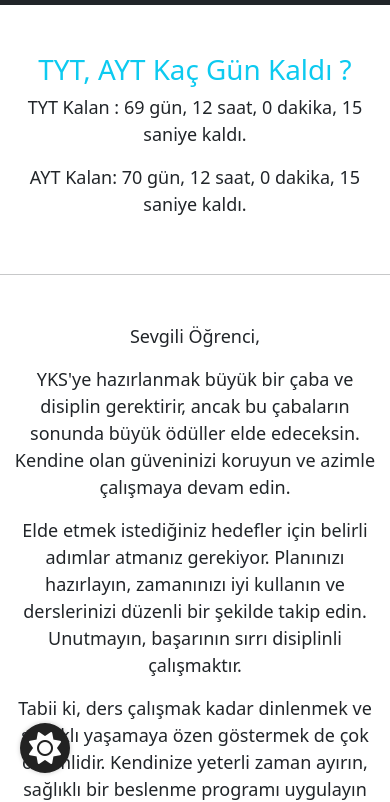
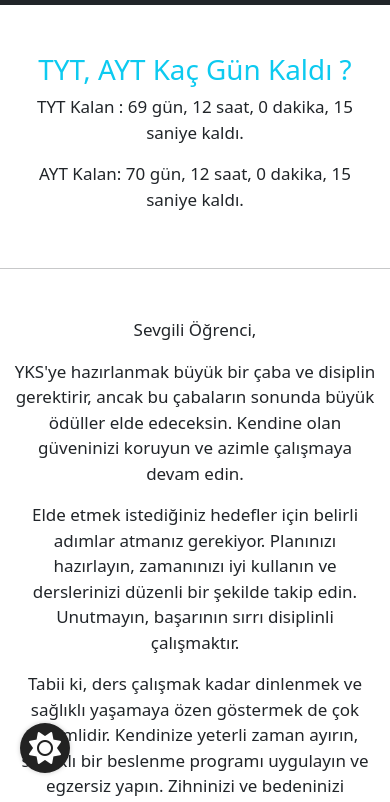
Before and after one commit to SerdarDayicik/Yks-Sayac, a plain HTML site: page index.html in a window 390 px wide. Shown: the part 51-853 px from the top of the page. Drawn offline with nearby package versions, Linux system fonts and the light colour scheme.

Commit message:
Update gecegündüz.css

```diff
--- a/gecegündüz.css
+++ b/gecegündüz.css
@@ -91,13 +91,13 @@ p {
     color: #fff;
 }
 
-@media screen and (max-width: 550px) {
+@media screen and (max-width: 770px) {
     /* Mobil cihazlar için stiller */
     h1 {
       font-size: 24px;
     }
     p {
-      font-size: 18px;
+      font-size: 17px;
     }
     .toggle-btn {
       position: fixed;
```
